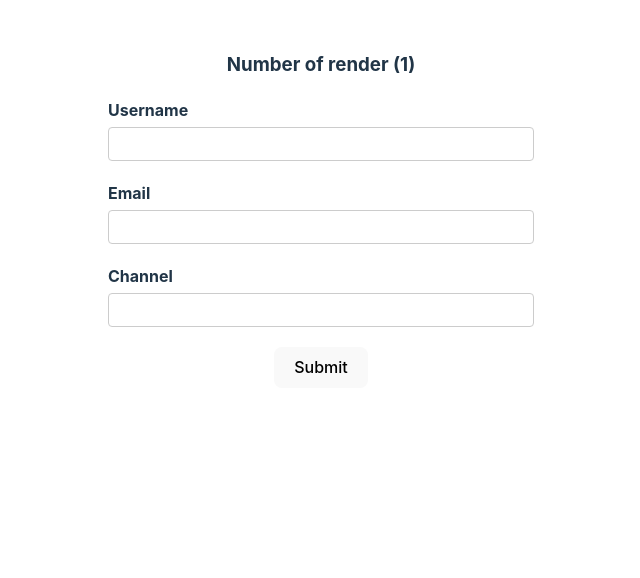
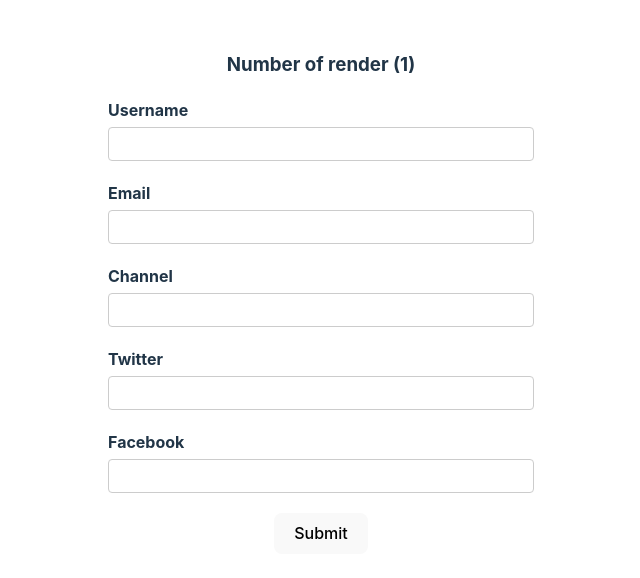
Before and after one commit to dattruong88vn/education-react-hook-form, a React (Vite) app: page / in a window 1280 px wide. Shown: the top 578 px of the page, without its empty margins (319-959 px from the left). Built offline with nearby package versions, Linux system fonts and the light colour scheme; no server answers.

Commit message:
nested data form fields

```diff
--- a/src/components/YoutubeForm.tsx
+++ b/src/components/YoutubeForm.tsx
@@ -7,14 +7,20 @@
   username: string;
   email: string;
   channel: string;
+  social: {
+    twitter: string;
+    facebook: string;
+  };
 };
 
-type FormKeys = { [Key: string]: "username" | "email" | "channel" };
-
-const FIELD_NAMES: FormKeys = {
+const FIELD_NAMES = {
   username: "username",
   email: "email",
   channel: "channel",
+  social: {
+    twitter: "",
+    facebook: "",
+  },
 };
 
 const YoutubeForm = () => {
@@ -57,11 +63,11 @@
       <h3>Number of render ({countRender / 2})</h3>
       <form onSubmit={handleSubmit(onSubmit)} noValidate>
         <div className="form-control">
-          <label htmlFor={FIELD_NAMES.username}>Username</label>
+          <label htmlFor={"username"}>Username</label>
           <input
             type="text"
-            id={FIELD_NAMES.username}
-            {...register(FIELD_NAMES.username, {
+            id={"username"}
+            {...register("username", {
               required: "Username is required",
             })}
           />
@@ -69,11 +75,11 @@
         </div>
 
         <div className="form-control">
-          <label htmlFor={FIELD_NAMES.email}>Email</label>
+          <label htmlFor={"email"}>Email</label>
           <input
             type="email"
-            id={FIELD_NAMES.email}
-            {...register(FIELD_NAMES.email, {
+            id={"email"}
+            {...register("email", {
               required: "Email is required",
               pattern: {
                 value:
@@ -99,15 +105,25 @@
         </div>
 
         <div className="form-control">
-          <label htmlFor={FIELD_NAMES.channel}>Channel</label>
+          <label htmlFor={"channel"}>Channel</label>
           <input
             type="text"
-            id={FIELD_NAMES.channel}
-            {...register(FIELD_NAMES.channel, {
+            id={"channel"}
+            {...register("channel", {
               required: "Channel is required",
             })}
           />
           <p className="error">{errors.channel?.message}</p>
+        </div>
+
+        <div className="form-control">
+          <label htmlFor={"twitter"}>Twitter</label>
+          <input type="text" id={"twitter"} {...register("social.twitter")} />
+        </div>
+
+        <div className="form-control">
+          <label htmlFor={"facebook"}>Facebook</label>
+          <input type="text" id={"facebook"} {...register("social.facebook")} />
         </div>
 
         <button>Submit</button>
```
Also changed, not shown: 1 other file (tests, documents, lock files or other folders).
